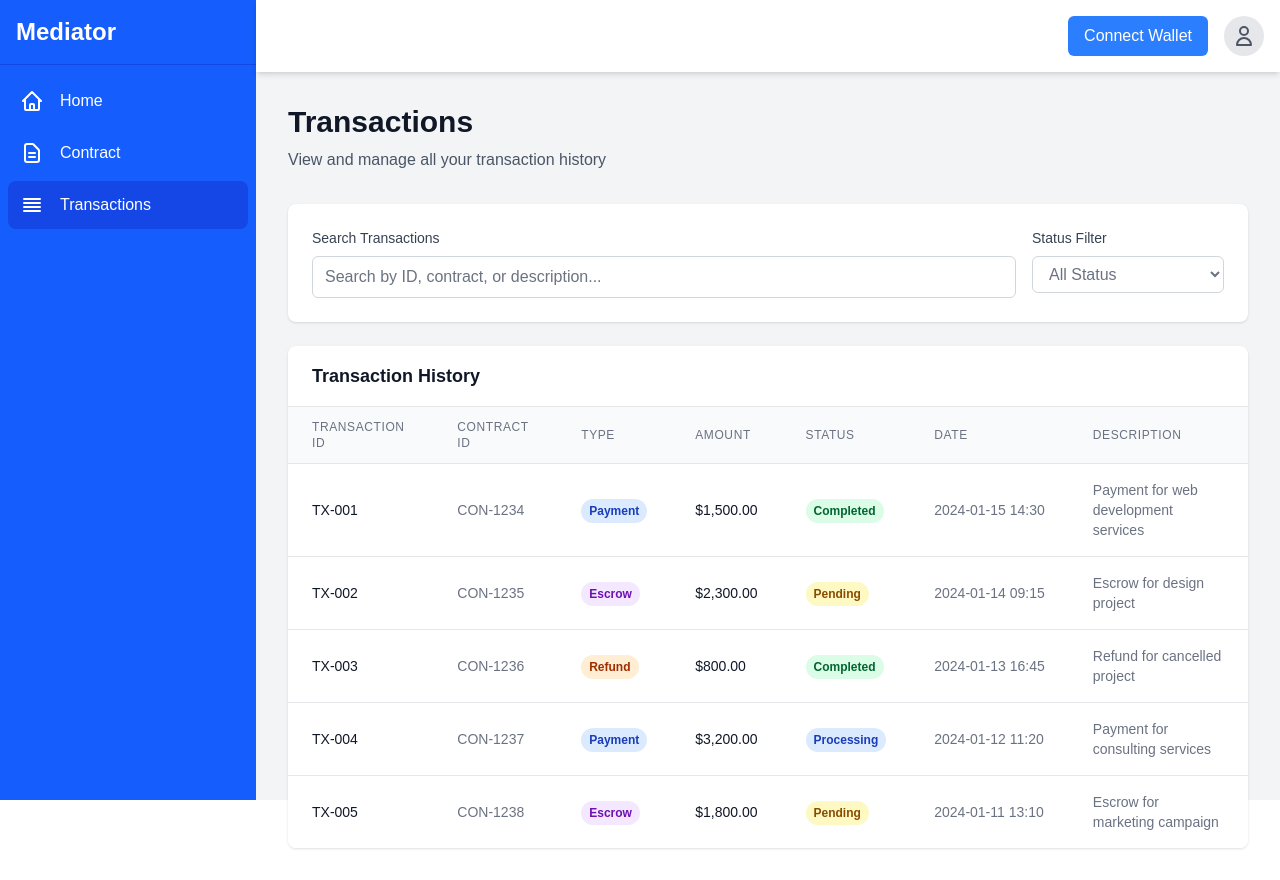
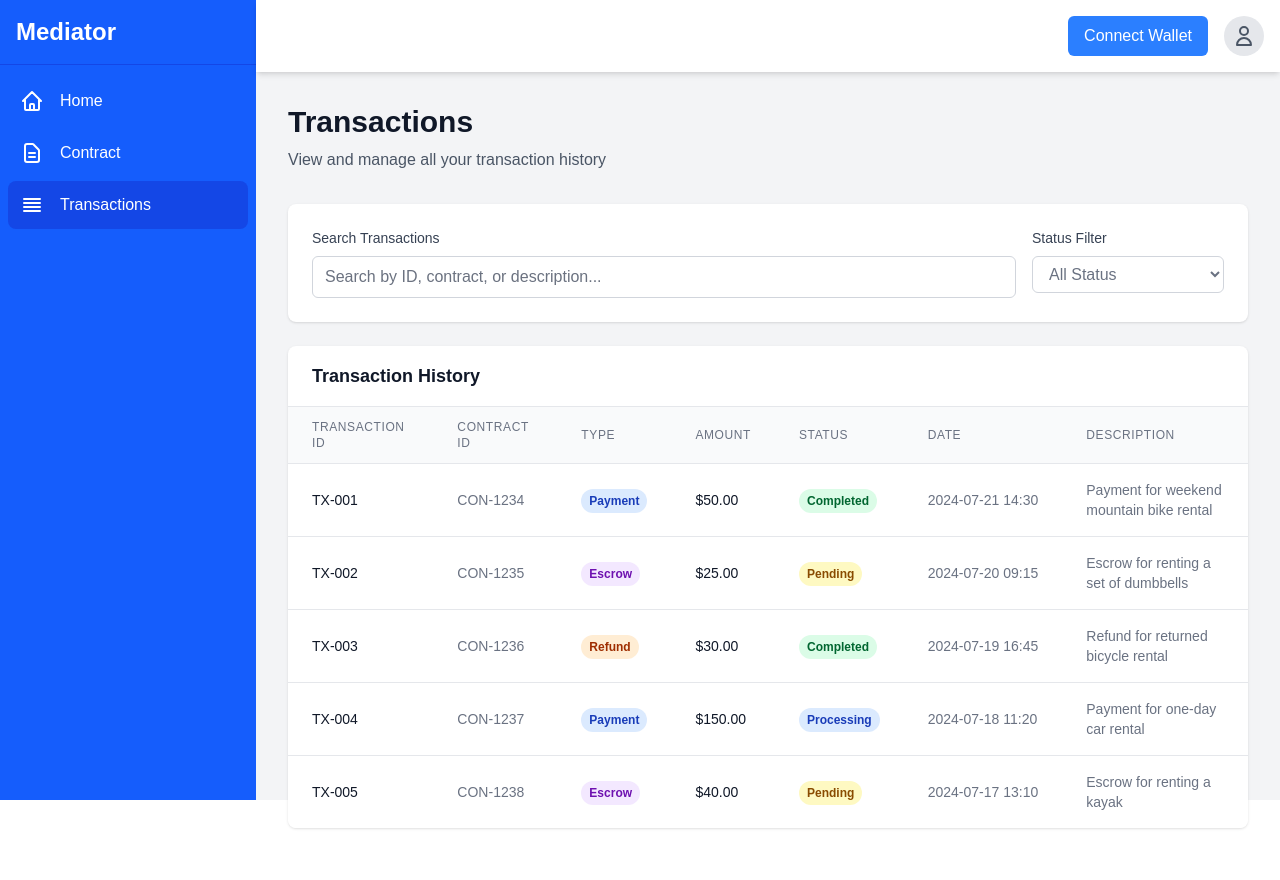
Before and after one commit to Kalygo-io/kalygo-v4, a Next.js app: page /dapp/transactions in a window 1280 px wide. Built offline with nearby package versions, Linux system fonts and the light colour scheme.

Commit message:
Making examples on transaction history table based around hobby rental goods

```diff
--- a/src/app/dapp/transactions/page.tsx
+++ b/src/app/dapp/transactions/page.tsx
@@ -15,51 +15,51 @@ export default function TransactionsPage() {
       id: 'TX-001',
       contractId: 'CON-1234',
       type: 'Payment',
-      amount: '$1,500.00',
+      amount: '$50.00',
       status: 'completed',
-      date: '2024-01-15',
+      date: '2024-07-21',
       time: '14:30',
-      description: 'Payment for web development services'
+      description: 'Payment for weekend mountain bike rental'
     },
     {
       id: 'TX-002',
       contractId: 'CON-1235',
       type: 'Escrow',
-      amount: '$2,300.00',
+      amount: '$25.00',
       status: 'pending',
-      date: '2024-01-14',
+      date: '2024-07-20',
       time: '09:15',
-      description: 'Escrow for design project'
+      description: 'Escrow for renting a set of dumbbells'
     },
     {
       id: 'TX-003',
       contractId: 'CON-1236',
       type: 'Refund',
-      amount: '$800.00',
+      amount: '$30.00',
       status: 'completed',
-      date: '2024-01-13',
+      date: '2024-07-19',
       time: '16:45',
-      description: 'Refund for cancelled project'
+      description: 'Refund for returned bicycle rental'
     },
     {
       id: 'TX-004',
       contractId: 'CON-1237',
       type: 'Payment',
-      amount: '$3,200.00',
+      amount: '$150.00',
       status: 'processing',
-      date: '2024-01-12',
+      date: '2024-07-18',
       time: '11:20',
-      description: 'Payment for consulting services'
+      description: 'Payment for one-day car rental'
     },
     {
       id: 'TX-005',
       contractId: 'CON-1238',
       type: 'Escrow',
-      amount: '$1,800.00',
+      amount: '$40.00',
       status: 'pending',
-      date: '2024-01-11',
+      date: '2024-07-17',
       time: '13:10',
-      description: 'Escrow for marketing campaign'
+      description: 'Escrow for renting a kayak'
     }
   ];
 
```
